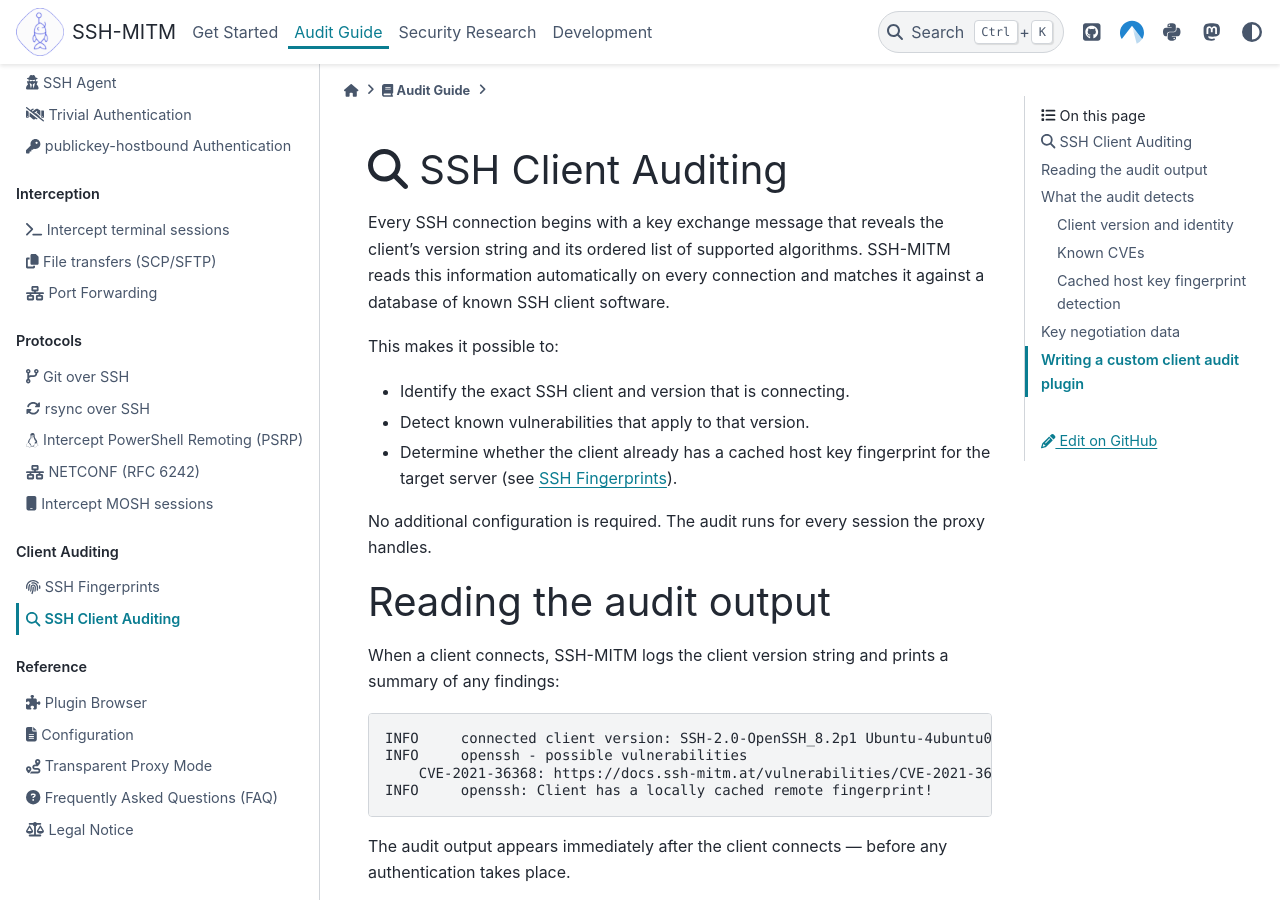
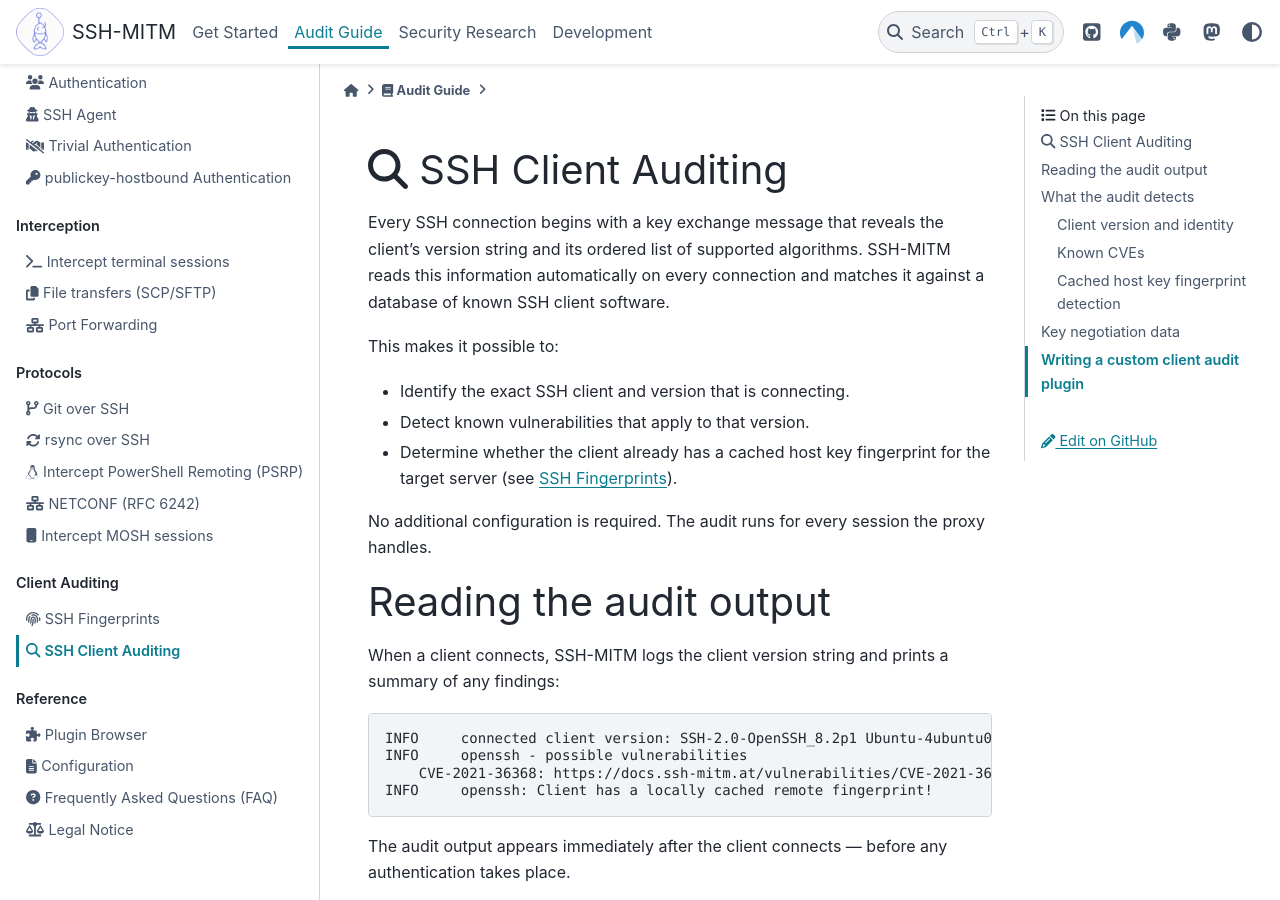
Before and after one commit to ssh-mitm/ssh-mitm, a Sphinx documentation site: the page built from doc/user_guide/client_audit.rst, in a window 1280 px wide and 900 px high. Built offline with Sphinx 7.4.7 and the PyData theme 0.15.4, drawn with Linux system fonts in a browser that asks for light colours; pages that are not in the unit, such as notebooks, are missing from menus; the version number is read from the project's files by our own code.

Commit message:
docs: move transparent proxy page from Reference to Positioning

```diff
--- a/doc/user_guide/index.rst
+++ b/doc/user_guide/index.rst
@@ -58,7 +58,7 @@
       Plugin browser, full configuration reference, transparent proxy mode,
       FAQ, and legal notice.
 
-      :doc:`plugin_browser` · :doc:`configuration` · :doc:`transparent` · :doc:`faq` · :doc:`legal`
+      :doc:`plugin_browser` · :doc:`configuration` · :doc:`faq` · :doc:`legal`
 
 
 .. toctree::
@@ -113,6 +114,5 @@
 
    plugin_browser
    configuration
-   transparent
    faq
    legal
```
Also changed, not shown: other parts of doc/user_guide/index.rst (+2 -1 lines).
